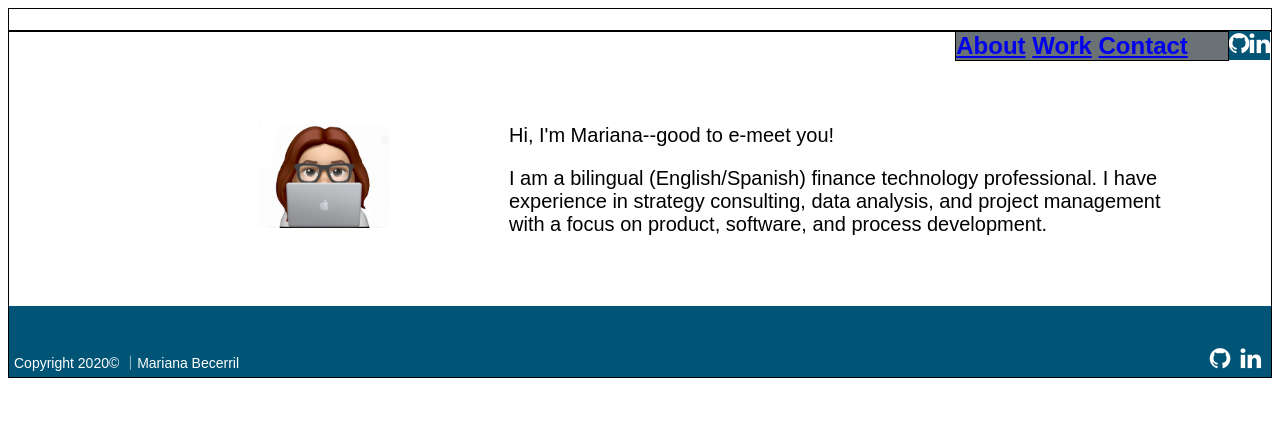
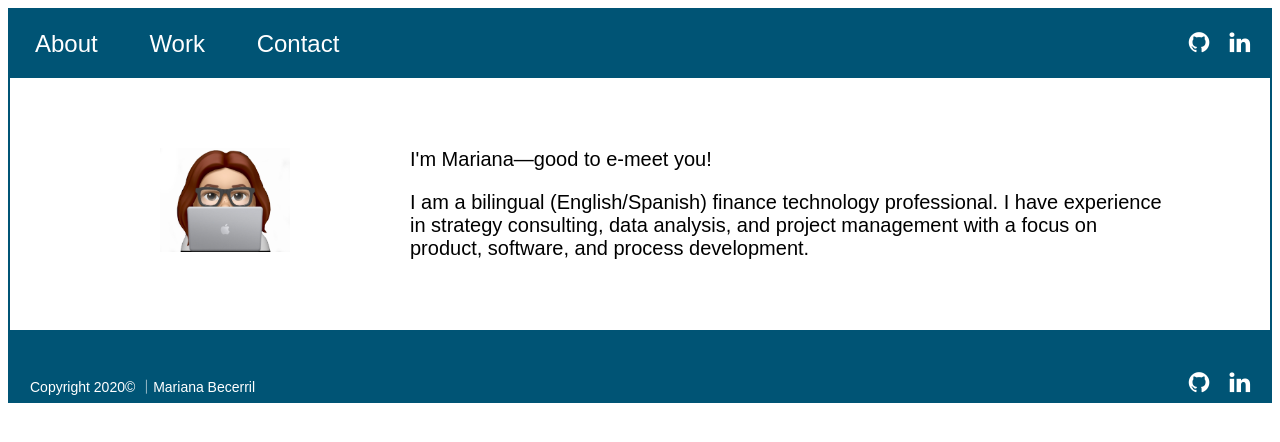
Before and after one commit to mcbecerril/meda-summer-2020-mariana, a plain HTML site: page Projects/portfolio/base.html in a window 1280 px wide. Drawn offline with Linux system fonts and the light colour scheme.

Commit message:
Finalized base page.

```diff
--- a/Projects/portfolio/base.html
+++ b/Projects/portfolio/base.html
@@ -12,28 +12,26 @@
   <!--css stylesheet-->
   <meta name="viewport" content="width=device-width, initial-scale=1">
   <!--meta added for mobile-->
-
   <link rel="stylesheet" href="https://cdnjs.cloudflare.com/ajax/libs/font-awesome/4.7.0/css/font-awesome.min.css">
   <!--fontawesome-->
-
   <title>Mariana's Portfolio</title>
   <meta name="description" content="This website provides an overview of Mariana's career and experience.">
   <meta name="author" content="Mariana Becerril">
 </head>
 
-<body>
-    <h1>
-      <div class=headerIcons>
+<header>
+  <div class="headerIcons">
     <a href="https://www.linkedin.com/"><i class="fa fa-linkedin"></i></a>
     <a href="https://github.com"><i class="fa fa-github"></i></a>
   </div>
-
   <nav>
     <a id=about href="about.html">About</a>
     <a id= work href="work.html">Work</a>
     <a id=contact href="contact.html">Contact</a>
   </nav>
-  </h1>
+</header>
+
+<body>
 
 <div class=mainContainer>
   <div id=avatar>
@@ -43,7 +41,7 @@
 
   <div class=mainText>
     <p>
-        Hi, I'm Mariana--good to e-meet you!
+      I'm Mariana&mdash;good to e-meet you!
     </p>
     <p>
       I am a bilingual (English/Spanish) finance technology professional. I have experience in strategy consulting, data analysis, and project management with a focus on product, software, and process development.
--- a/Projects/portfolio/styles.css
+++ b/Projects/portfolio/styles.css
@@ -1,21 +1,69 @@
-nav{
-  background-color: #6a7275;
-  font-family: "Helvetica Light", Arial, sans-serif;
+header {
+  background-color: #005475;
+}
+
+.headerIcons .fa {
+  padding-right: 20px;
+  padding-top: 20px;
   font-size: 24px;
   float: right;
-  padding-right: 40px;
   text-decoration: none;
-  border:1px solid black;
+  color: white;
+  }
+
+.headerIcons .fa:hover { color: #6a7275; }
+
+nav{
+  font-family: "Helvetica Light", Arial, sans-serif;
+  padding: 5px;
+  padding-top: 20px;
+  padding-left: 20px;
+  padding-bottom: 20px;
+  font-size: 24px;
+  text-align: left;
+  text-decoration: none;
+  color: white;
 }
 
-h1{
+#about{
   font-family: "Helvetica Light", Arial, sans-serif;
-  border:1px solid black;
+  padding: 5px;
+  padding-top: 40px;
+  font-size: 24px;
+  text-align: left;
+  text-decoration: none;
+  color: white;
 }
+
+#about:hover { color: #6a7275; }
+
+#work {
+  font-family: "Helvetica Light", Arial, sans-serif;
+  padding: 5px;
+  padding-top: 40px;
+  padding-left: 40px;
+  font-size: 24px;
+  text-align: left;
+  text-decoration: none;
+  color: white;
+}
+#work:hover { color: #6a7275; }
+
+#contact {
+  font-family: "Helvetica Light", Arial, sans-serif;
+  padding: 5px;
+  padding-top: 40px;
+  padding-left: 40px;
+  font-size: 24px;
+  text-align: left;
+  text-decoration: none;
+  color: white;
+}
+#contact:hover { color: #6a7275; }
 
 body {
     background: white;
-    border:1px solid black;
+    border:2px solid #005475;
   }
 
 #avatar{
@@ -24,7 +72,7 @@ body {
   width:40px;
   padding-top: 70px;
   padding-bottom: 50px;
-  padding-left: 250px;
+  padding-left: 150px;
 }
 
 .mainText {
@@ -32,51 +80,36 @@ body {
   font-size: 20px;
   font-weight: lighter;
   height:auto;
-  padding-left:500px;
+  padding-left:400px;
   padding-top: 50px;
   padding-bottom: 50px;
   padding-right: 100px;
-  border: 2px red;
+  background-color:white;
 }
-
-h1 {
-    background: #005475;
-  }
-
-.headerIcons .fa {
-    padding-bottom: 5px;
-    font-size: 24px;
-    float: right;
-    text-decoration: none;
-    color: white;
-
-    background-color: #005475;
-  }
 
 footer {
   background-color: #005475;
 }
 
 .footerIcons .fa {
-  padding-right: 10px;
+  padding-right: 20px;
   padding-top: 40px;
+  margin-bottom: 20px;
   font-size: 24px;
   float: right;
   text-decoration: none;
   color: white;
   }
 
+.footerIcons .fa:hover { color: #6a7275; }
+
 #footerText {
   font-family: "Helvetica Light", Arial, sans-serif;
   padding: 5px;
+  padding-left: 20px;
   padding-top: 46px;
   font-size: 14px;
   text-align: left;
   text-decoration: none;
   color: white;
 }
-
-  /* Add a hover effect if you want */
- .headericons:hover {
-    opacity: 0.4;
- }
```
Lines whose indentation alone changed are shown as unchanged.
